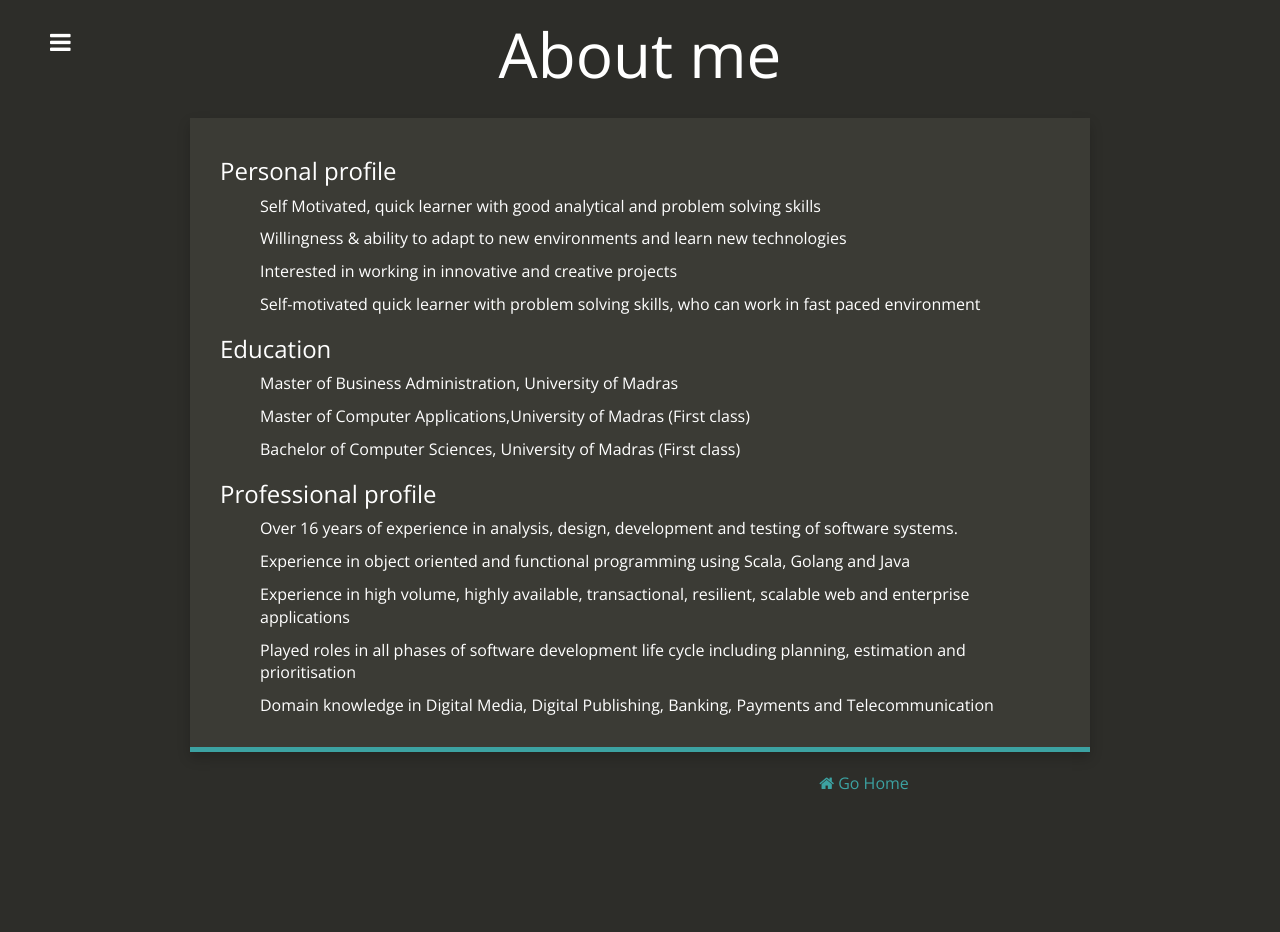
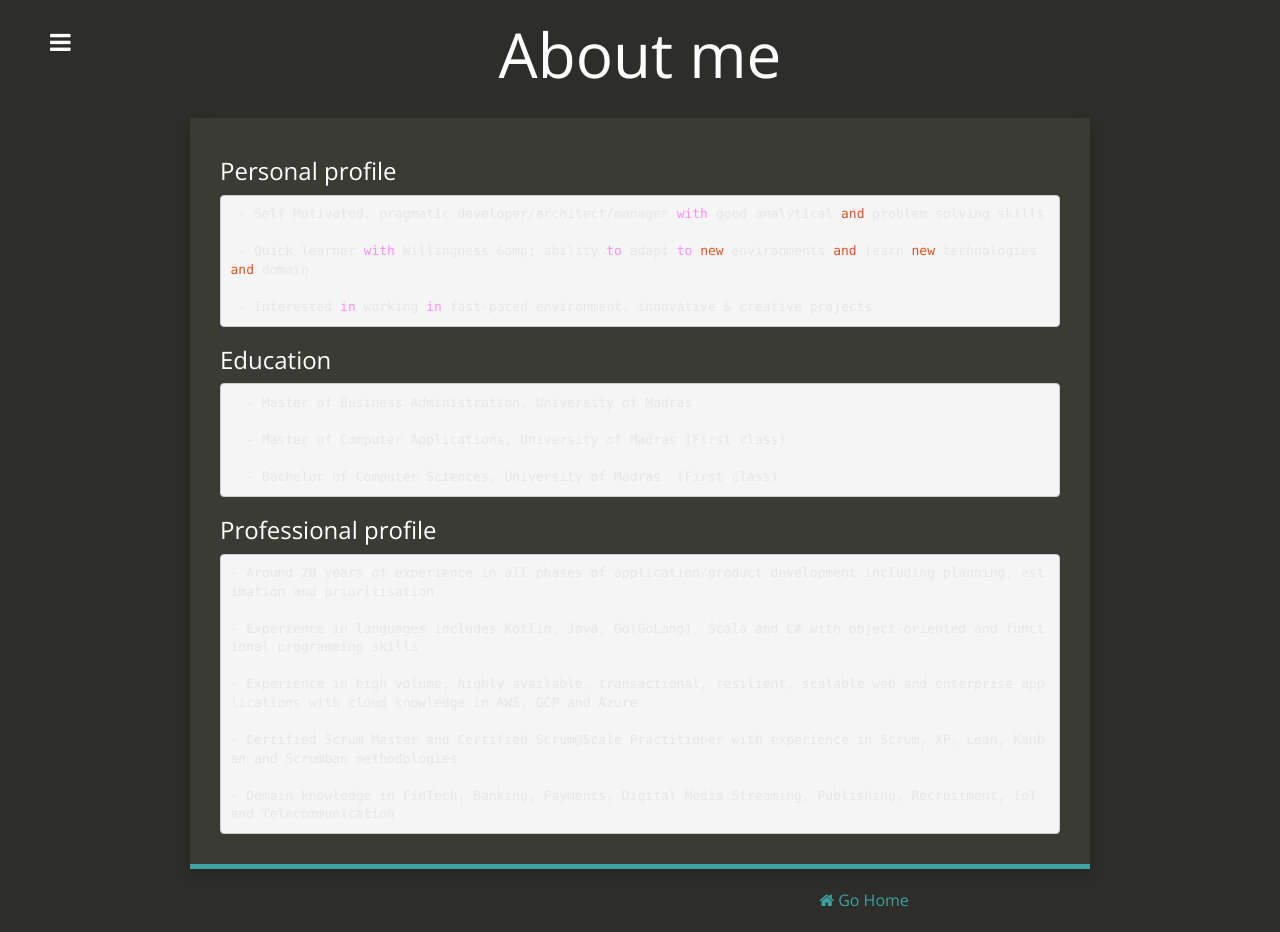
Before and after one commit to m-kumaran/m-kumaran.github.io, a Jekyll site: the page built from aboutme.md, in a window 1280 px wide. Built offline with Jekyll 4.4.1, drawn with Linux system fonts in a browser that asks for light colours; nearby versions of some CDN libraries; before the commit the page ends 900 px from its top, so only the background shows below that.

Commit message:
Updated about me

```diff
--- a/aboutme.md
+++ b/aboutme.md
@@ -4,30 +4,26 @@
 ---
 
 ### Personal profile
- - Self Motivated, quick learner with good analytical and problem solving skills
+     - Self Motivated, pragmatic developer/architect/manager with good analytical and problem solving skills
 
- - Willingness &amp; ability to adapt to new environments and learn new technologies
+     - Quick learner with Willingness &amp; ability to adapt to new environments and learn new technologies and domain
 
- - Interested in working in innovative and creative projects
-
- - Self-motivated quick learner with problem solving skills, who can work in fast paced environment
-
-
+     - Interested in working in fast-paced environment, innovative & creative projects
 
 ### Education
-  - Master of Business Administration, University of Madras
+      - Master of Business Administration, University of Madras
 
-  - Master of Computer Applications,University of Madras (First class)
+      - Master of Computer Applications, University of Madras (First class)
 
-  - Bachelor of Computer Sciences, University of Madras  (First class)
+      - Bachelor of Computer Sciences, University of Madras  (First class)
 
 ### Professional profile
-  - Over 16 years of experience in analysis, design, development and testing of software systems.
+    - Around 20 years of experience in all phases of application/product development including planning, estimation and prioritisation
 
-  - Experience in object oriented and functional programming using Scala, Golang and Java
+    - Experience in languages includes Kotlin, Java, Go(GoLang), Scala and C# with object-oriented and functional programming skills
 
-  - Experience in high volume, highly available, transactional, resilient, scalable web and enterprise applications
+    - Experience in high volume, highly available, transactional, resilient, scalable web and enterprise applications with cloud knowledge in AWS, GCP and Azure
 
-  - Played roles in all phases of software development life cycle including planning, estimation and prioritisation
+    - Certified Scrum Master and Certified Scrum@Scale Practitioner with experience in Scrum, XP, Lean, Kanban and Scrumban methodologies
 
-  - Domain knowledge in Digital Media, Digital Publishing, Banking, Payments and Telecommunication
+    - Domain knowledge in FinTech, Banking, Payments, Digital Media Streaming, Publishing, Recruitment, IoT and Telecommunication
```
